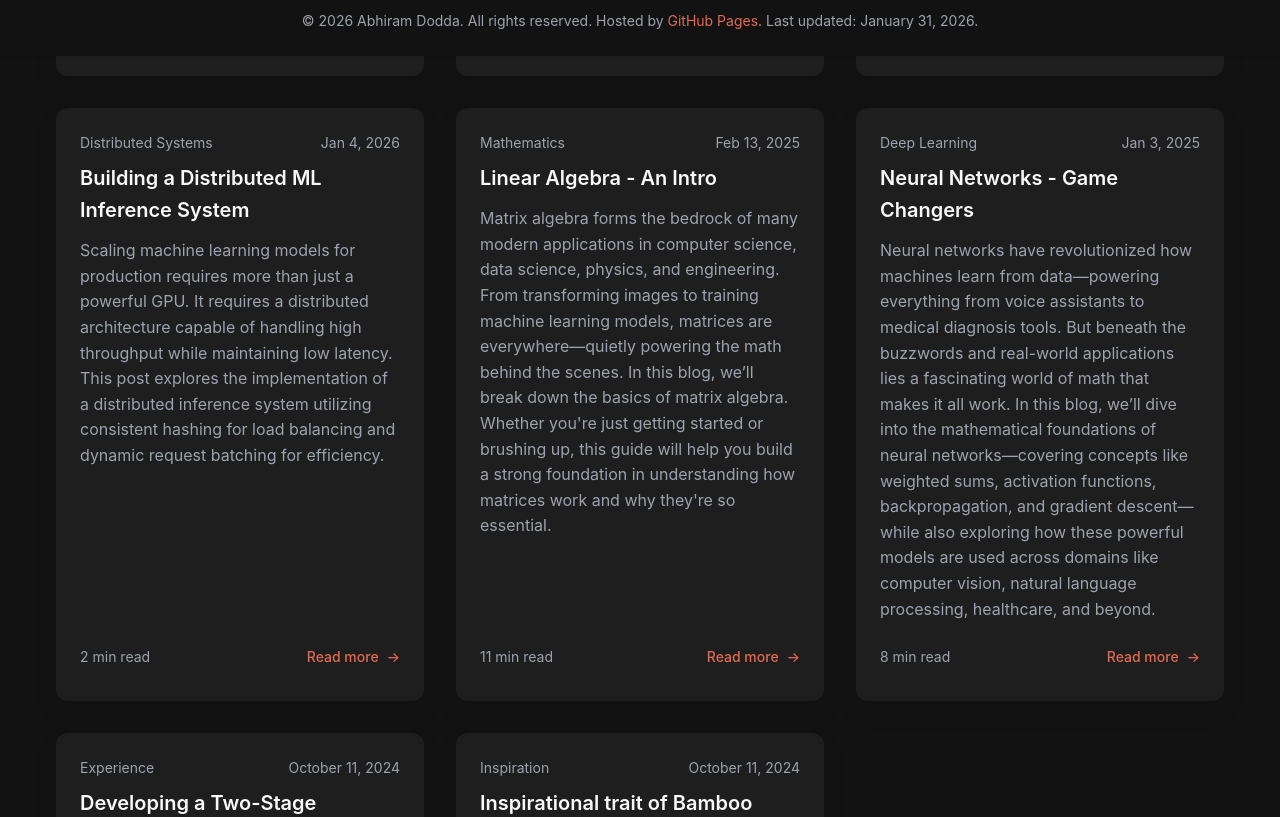
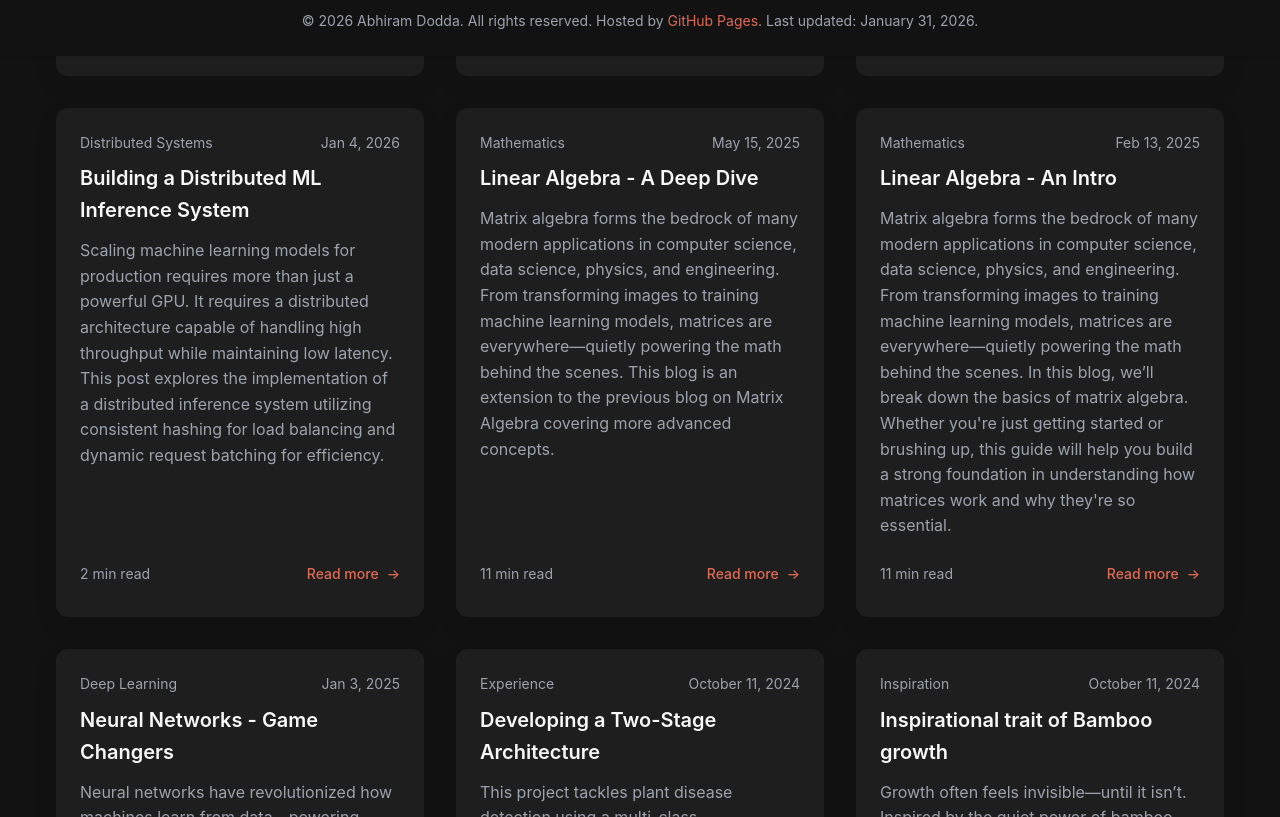
Before and after one commit to AbhiramDodda/abhiramdodda.github.io, a plain HTML site: page blog.html in a window 1280 px wide. Shown: the part 744-1561 px from the top of the page. Drawn offline with Linux system fonts and the light colour scheme.

Commit message:
added a blog

```diff
--- a/blog.html
+++ b/blog.html
@@ -127,6 +127,26 @@
         <div class="blog-content">
           <div class="blog-meta">
             <span>Mathematics</span>
+            <span>May 15, 2025</span>
+          </div>
+          <h2 class="blog-title">Linear Algebra - A Deep Dive</h2>
+          <p class="blog-excerpt">Matrix algebra forms the bedrock of many modern applications in computer science, data science, physics, and engineering. From transforming images to training machine learning models, matrices are everywhere—quietly powering the math behind the scenes. This blog is an extension to the previous blog on Matrix Algebra covering more advanced concepts.
+
+          </p>
+          <div class="blog-meta">
+            <span class="text-sm text-muted">11 min read</span>
+            <a href="https://abhiramdodda.notion.site/Matrix-Algebra-The-Deep-Dive-198b62a47e4580308f3ef02420f50f82" class="read-more">Read more <span>→</span></a>
+          </div>
+        </div>
+      </div>
+
+      <div class="blog-card fade-in-right active">
+        <!-- <div class="blog-image">
+          <img src="data/img/matrix.png" alt="Building Effective Ensemble Models for Medical Image Analysis" loading="lazy" />
+        </div> -->
+        <div class="blog-content">
+          <div class="blog-meta">
+            <span>Mathematics</span>
             <span>Feb 13, 2025</span>
           </div>
           <h2 class="blog-title">Linear Algebra - An Intro</h2>
```
